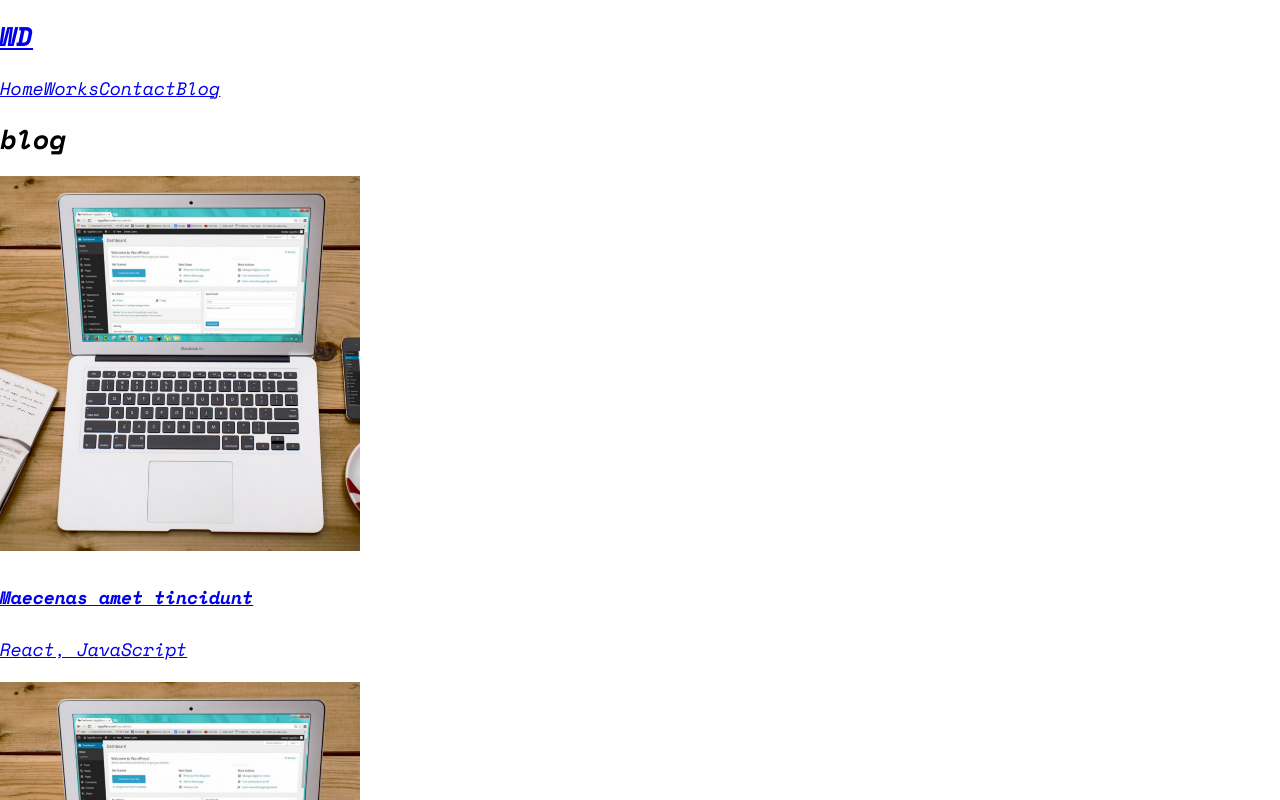
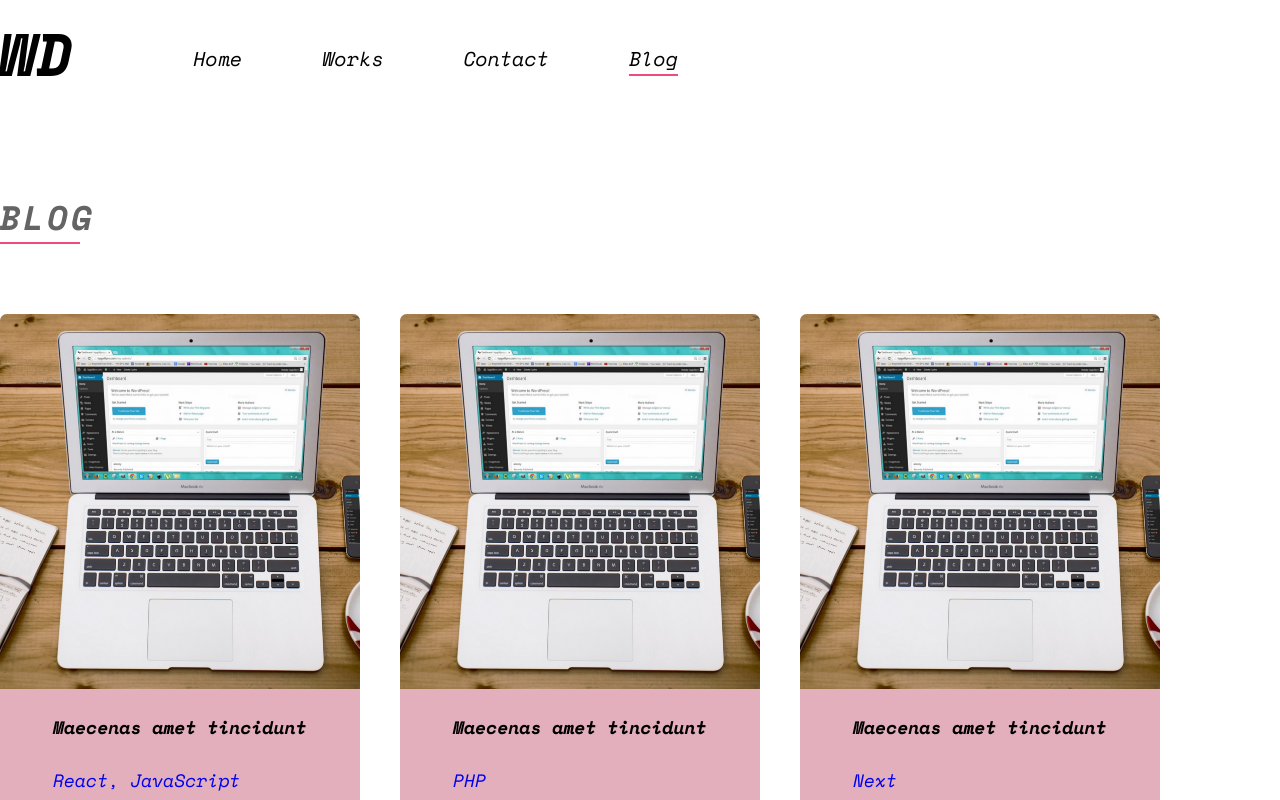
Before and after one commit to jonyahmed19/portfolio, a React (Create React App) app: page /blog in a window 1280 px wide. Shown: the top 800 px of the page. Built offline with nearby package versions, Linux system fonts and the light colour scheme.

Commit message:
added css again on app.js

```diff
--- a/src/App.css
+++ b/src/App.css
@@ -7,7 +7,7 @@ Grid
 }
 
 /*********** Home **********/
-/* .homepage .content {
+.homepage .content {
   display: flex;
   justify-content: center;
   align-items: center;
@@ -93,10 +93,10 @@ a:hover {
 }
 a {
   text-decoration: none;
-} */
+}
 
 /*********** other pages ********/
-/* .header-area {
+.header-area {
   display: flex;
   align-items: center;
   gap: 120px;
@@ -241,4 +241,4 @@ input[type="submit"]:hover {
 }
 .tech-details p {
   margin: 10px 0;
-} */
+}
--- a/src/App.js
+++ b/src/App.js
@@ -1,5 +1,6 @@
 import React from "react";
 import { Routes, Route } from "react-router-dom";
+import "./app.css";
 import Home from "./containers/Home.pages";
 import Contact from "./containers/Contact.pages";
 import Works from "./containers/Works.pages";
```
